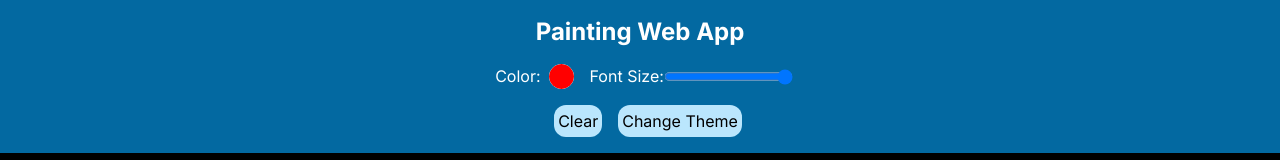
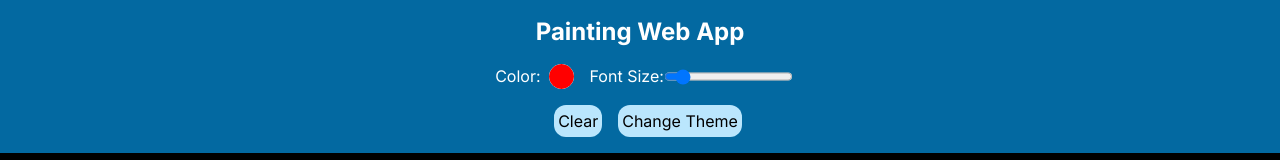
Before and after one commit to hossein13m/painting, a Next.js app: page / in a window 1280 px wide. Shown: the top 160 px of the page. Built offline with nearby package versions, Linux system fonts and the light colour scheme.

Commit message:
fix(usePaint): dynamic font size

```diff
--- a/src/app/components/painting.tsx
+++ b/src/app/components/painting.tsx
@@ -5,6 +5,7 @@ import { type Paint, usePaint } from '@/app/hooks/usePaint';
 
 export default function Painting() {
     const [colorPicker, setColorPicker] = useState('#FF0000');
+    const [lineSize, setLineSize] = useState(5);
 
     function toggleTheme(): void {
         document.body.classList.toggle('dark');
@@ -18,7 +19,7 @@ export default function Painting() {
         const { x: currentX, y: currentY } = currentPoint;
 
         const color = colorPicker;
-        const fontSize = 5;
+        const fontSize = lineSize;
         const circleRadius = 2;
 
         let startPoint = prevPoint ?? currentPoint;
@@ -51,7 +52,16 @@ export default function Painting() {
 
                             <label htmlFor="lineWidth">Font Size:</label>
 
-                            <input type="range" id="lineWidth" name="lineWidth" min="0" step="1" max="50" />
+                            <input
+                                type="range"
+                                id="lineWidth"
+                                name="lineWidth"
+                                min="0"
+                                step="1"
+                                max="50"
+                                value={lineSize}
+                                onChange={(e) => setLineSize(e.target.value)}
+                            />
                         </div>
                         <div className="flex">
                             <button type="button" onClick={clearCanvas} className="bg-sky-200 text-black rounded-xl p-1 m-4" id="clear">
```
